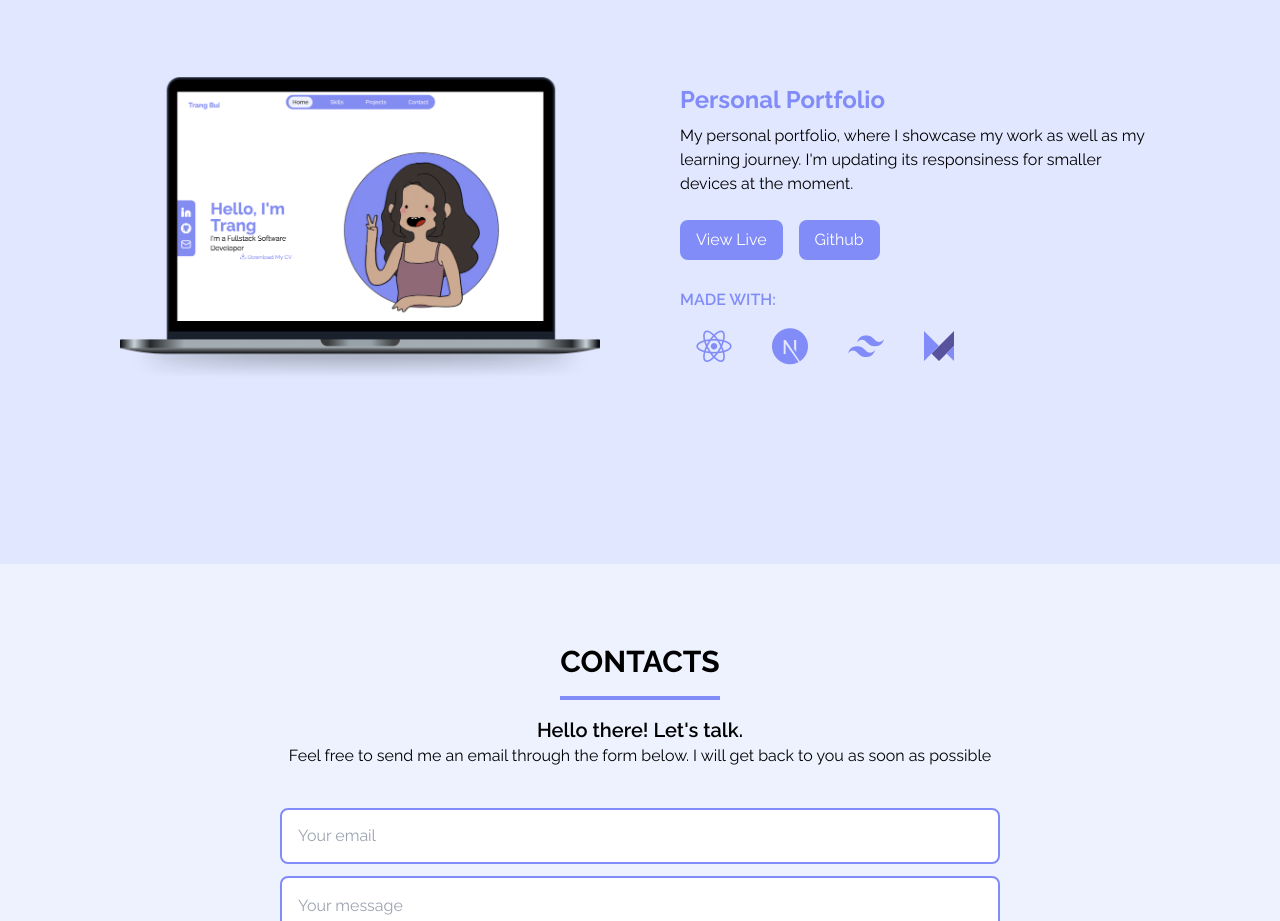
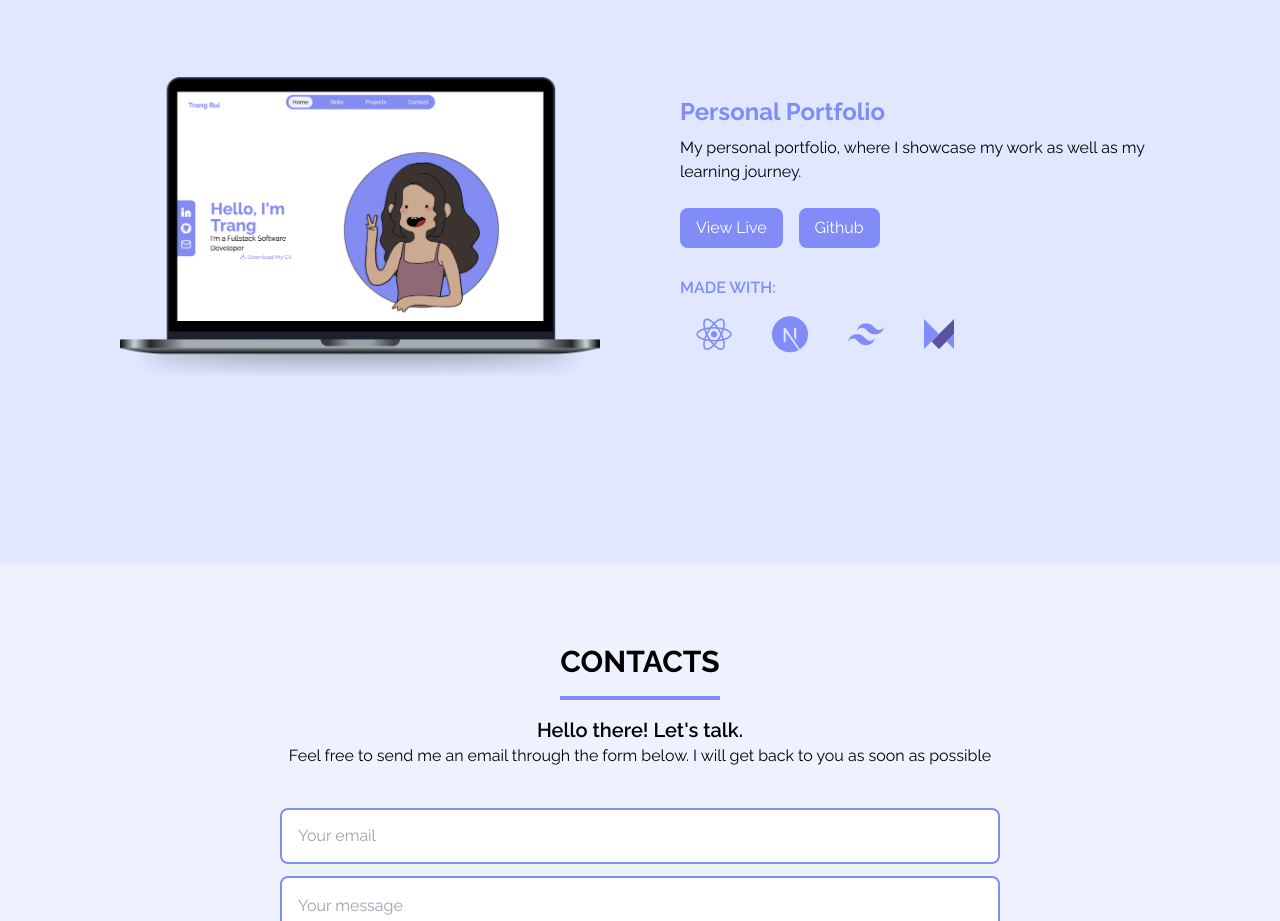
Before and after one commit to buihoaib/portfolio, a Next.js app: page / in a window 1280 px wide. Shown: the part 2500-3421 px from the top of the page. Built offline with nearby package versions, Linux system fonts and the light colour scheme; no server answers; a web font is replaced by a local one.

Commit message:
Updated description for portfolio project

```diff
--- a/libs/data.ts
+++ b/libs/data.ts
@@ -199,7 +199,7 @@ export const projectsData = [
     {
         title: "Personal Portfolio",
         description:
-            "My personal portfolio, where I showcase my work as well as my learning journey. I'm updating its responsiness for smaller devices at the moment.",
+            "My personal portfolio, where I showcase my work as well as my learning journey.",
         tags: [
             {
                 title: "React",
```
